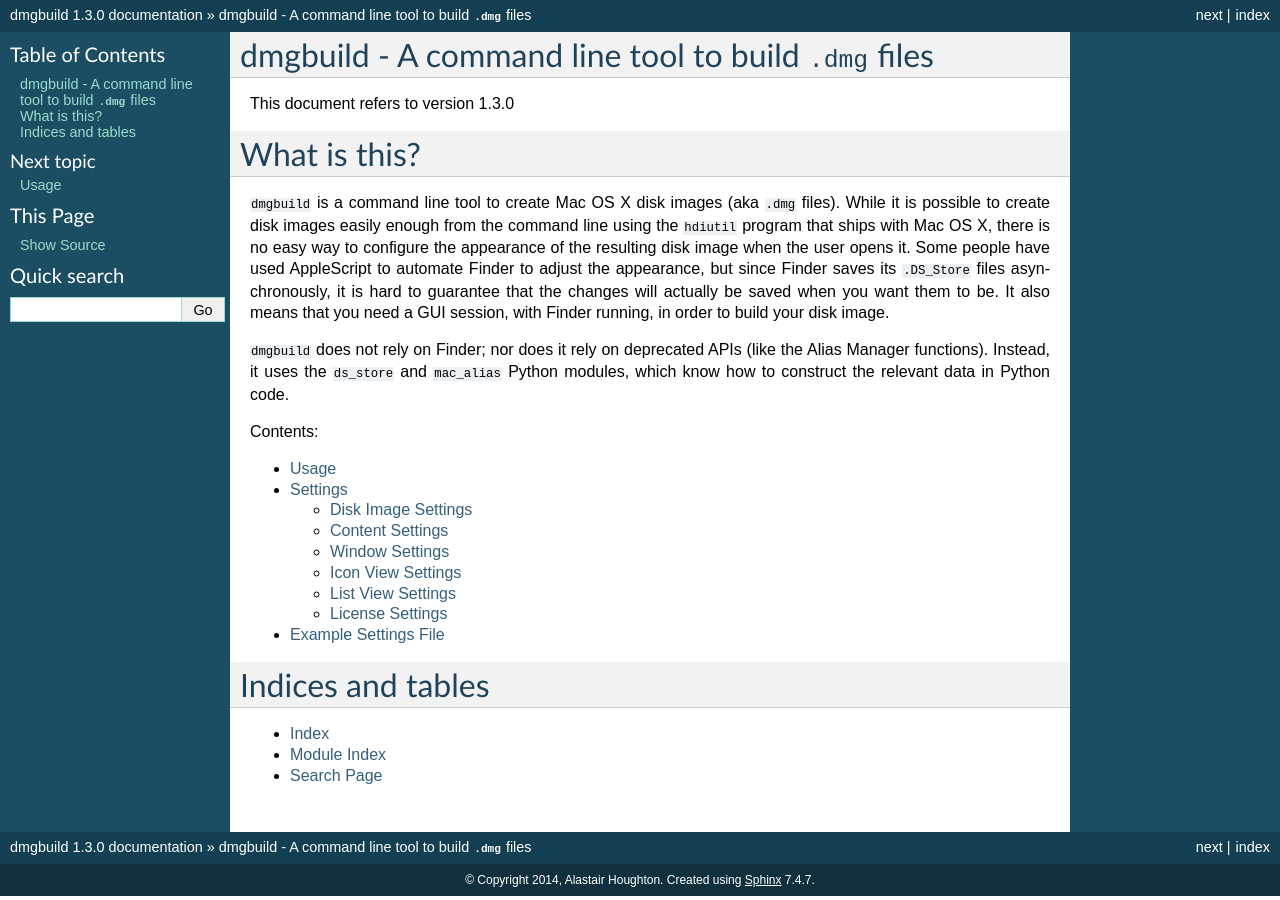
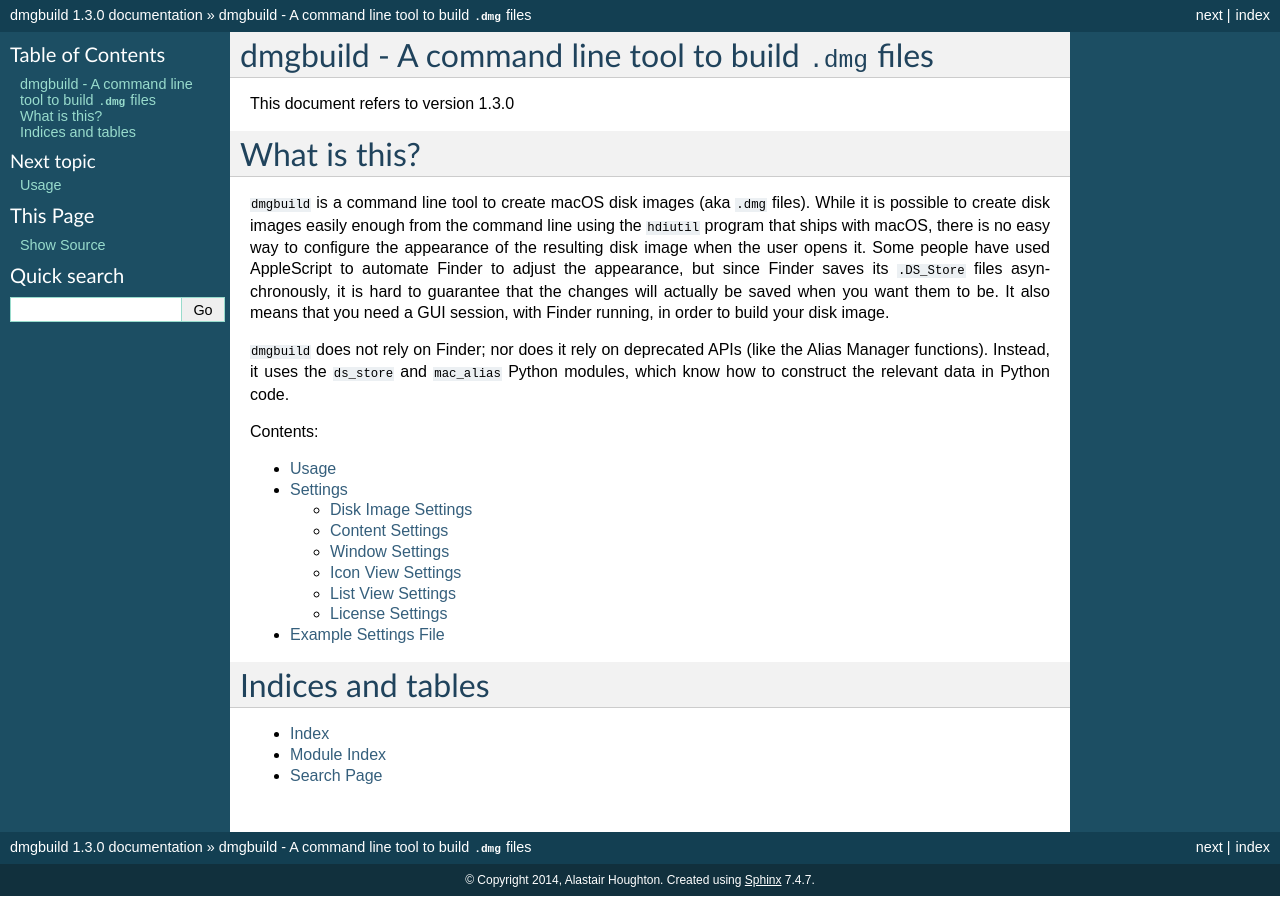
Before and after one commit to dmgbuild/dmgbuild, a Sphinx documentation site: the page built from doc/index.rst, in a window 1280 px wide. Built offline with Sphinx 7.4.7, drawn with Linux system fonts in a browser that asks for light colours.

Commit message:
Mac OS X -> macOS

```diff
--- a/README.rst
+++ b/README.rst
@@ -1,6 +1,6 @@
-``dmgbuild`` is a command line tool to create Mac OS X disk images (aka
+``dmgbuild`` is a command line tool to create macOS disk images (aka
 ``.dmg`` files).  While it is possible to create disk images easily enough
-from the command line using the ``hdiutil`` program that ships with Mac OS X,
+from the command line using the ``hdiutil`` program that ships with macOS,
 there is no easy way to configure the appearance of the resulting disk image
 when the user opens it.
 
--- a/doc/index.rst
+++ b/doc/index.rst
@@ -11,10 +11,10 @@ This document refers to version |release|
 What is this?
 =============
 
-``dmgbuild`` is a command line tool to create Mac OS X disk images
+``dmgbuild`` is a command line tool to create macOS disk images
 (aka ``.dmg`` files).  While it is possible to create disk images
 easily enough from the command line using the ``hdiutil`` program that
-ships with Mac OS X, there is no easy way to configure the appearance
+ships with macOS, there is no easy way to configure the appearance
 of the resulting disk image when the user opens it.  Some people have
 used AppleScript to automate Finder to adjust the appearance, but
 since Finder saves its ``.DS_Store`` files asynchronously, it is hard
--- a/doc/settings.rst
+++ b/doc/settings.rst
@@ -238,7 +238,7 @@ Icon View Settings
 
    Specifies the grid spacing for automatic arrangement.
 
-   .. warning:: As of Mac OS X 10.10 Yosemite, Finder checks to make sure
+   .. warning:: As of Mac OS X Yosemite (v10.10), Finder checks to make sure
                 that grid_spacing is less than 100.  If it is over that
                 value, it will reject the saved settings.
 
--- a/setup.py
+++ b/setup.py
@@ -15,7 +15,7 @@ if sys.platform.startswith('darwin'):
 
 setup(name='dmgbuild',
       version='1.3.0',
-      description='Mac OS X command line utility to build disk images',
+      description='macOS command line utility to build disk images',
       long_description=long_desc,
       author='Alastair Houghton',
       author_email='alastair@alastairs-place.net',
```
